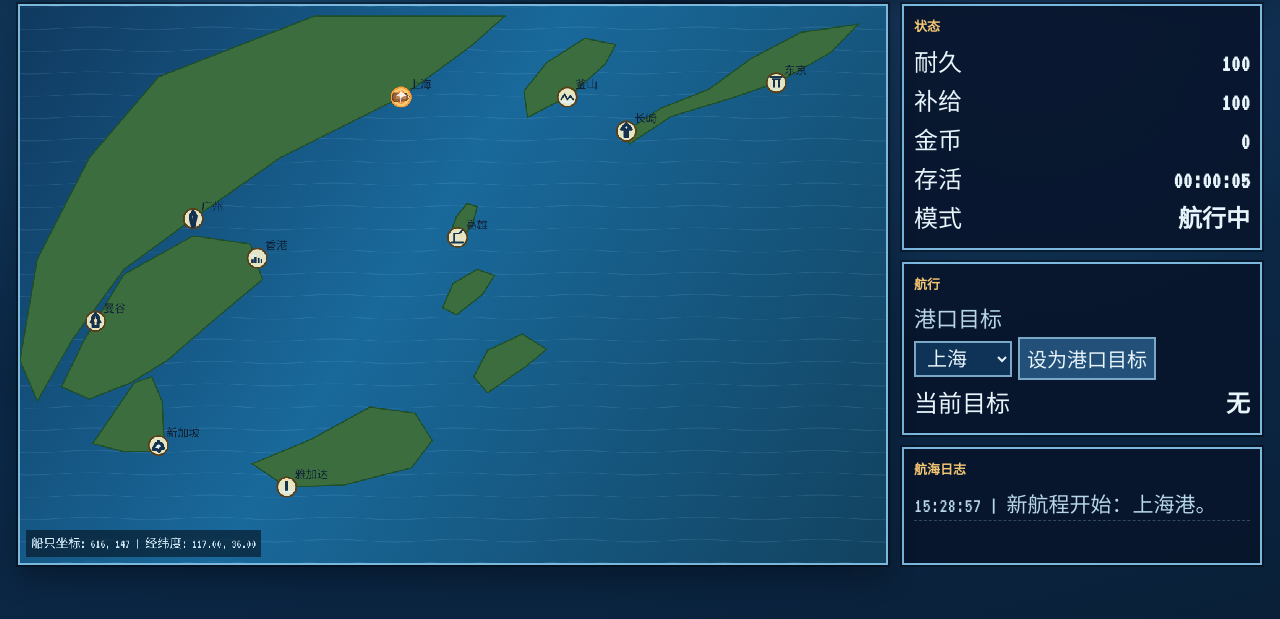
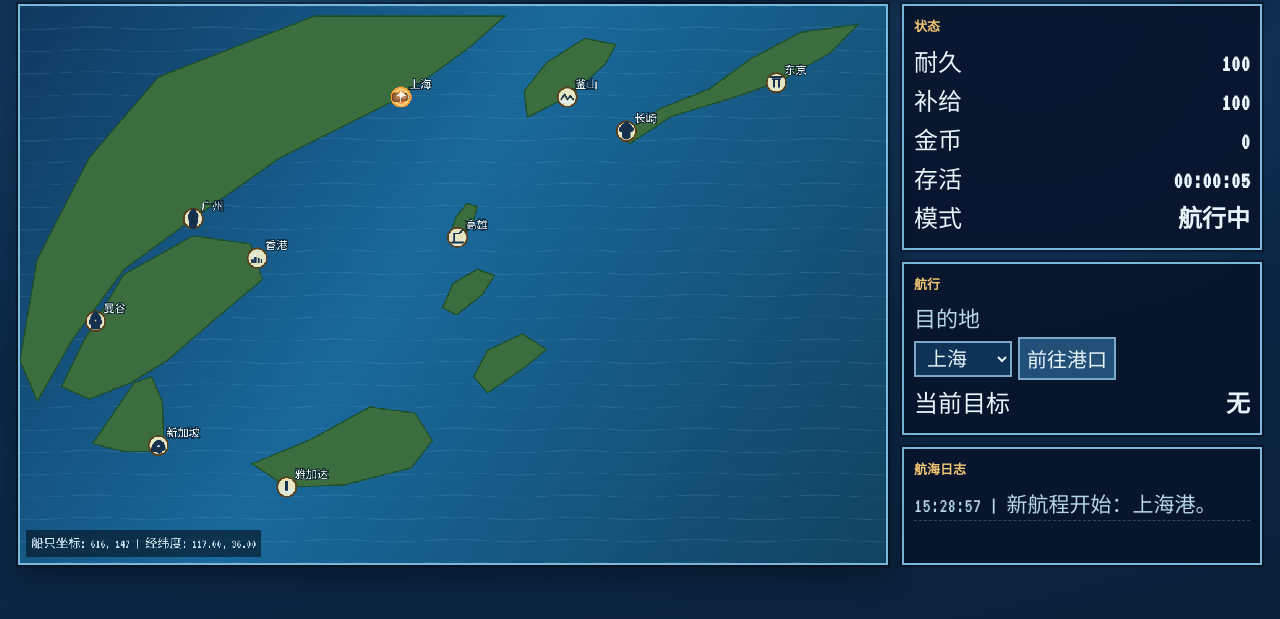
Before and after one commit to otakuminami/desktop-voyage, a website: page index.html in a window 1280 px wide. Shown: the part 121-740 px from the top of the page. Drawn offline with Linux system fonts and the light colour scheme.

Commit message:
feat: update destination labels and city name style

```diff
--- a/index.html
+++ b/index.html
@@ -38,10 +38,10 @@
 
           <section class="card">
             <h2>航行</h2>
-            <label for="portSelect">港口目标</label>
+            <label for="portSelect">目的地</label>
             <div class="input-row">
               <select id="portSelect"></select>
-              <button id="setPortBtn" type="button">设为港口目标</button>
+              <button id="setPortBtn" type="button">前往港口</button>
             </div>
 
             <div id="coordTargetGroup" class="hidden-control">
--- a/main.js
+++ b/main.js
@@ -1842,8 +1842,11 @@
       drawPortIconBase(port.x, port.y, isCurrent);
       drawCityIcon(port, isCurrent);
 
-      ctx.fillStyle = "#102238";
+      ctx.strokeStyle = "rgba(9, 28, 44, 0.82)";
+      ctx.lineWidth = 3.2;
       ctx.font = "18px 'Press Start 2P', monospace";
+      ctx.strokeText(port.name, port.x + 13, port.y - 14);
+      ctx.fillStyle = "#f4fbff";
       ctx.fillText(port.name, port.x + 13, port.y - 14);
     }
   }
```
Also changed, not shown: progress.md (+6 -0 lines).
